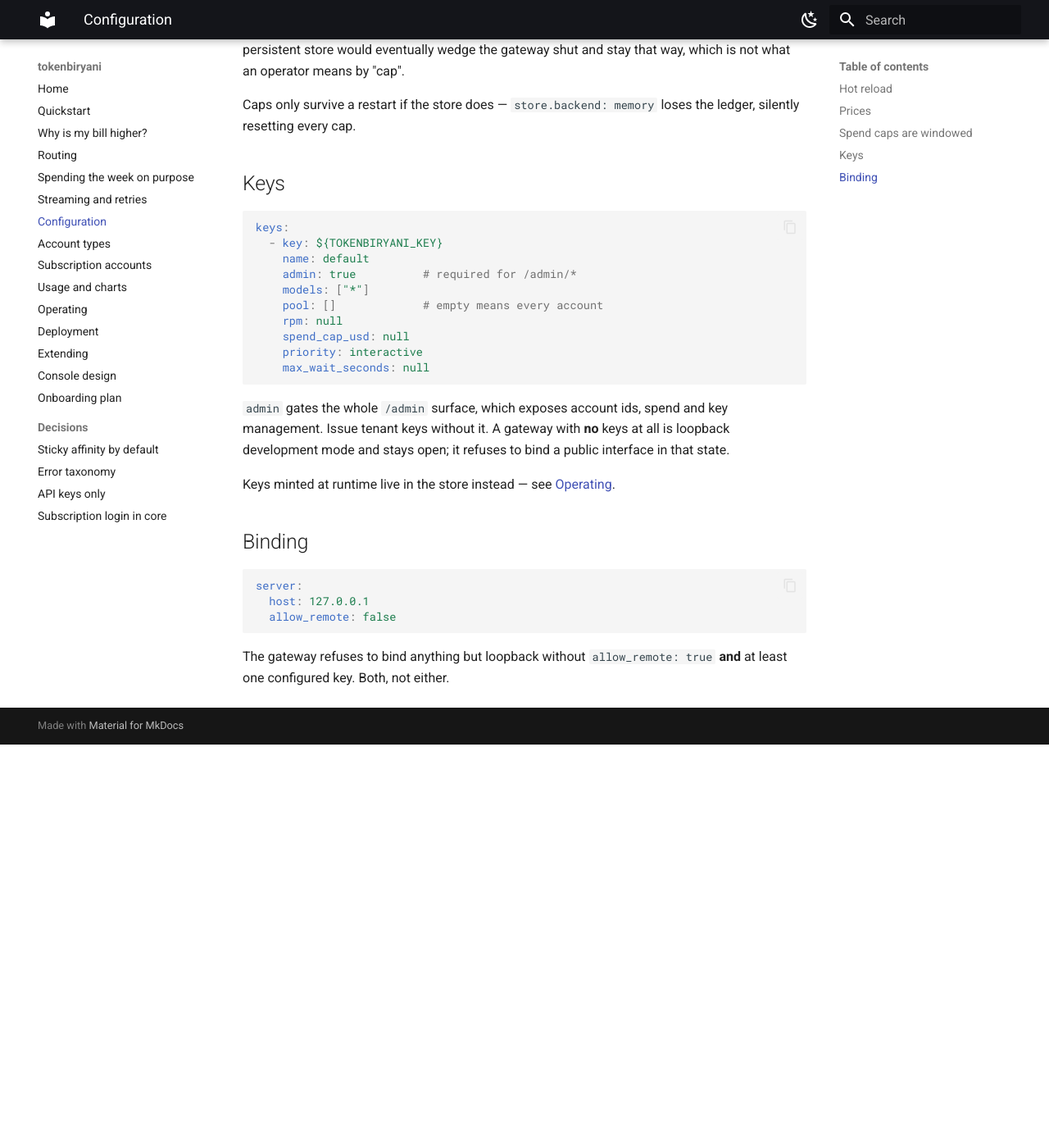
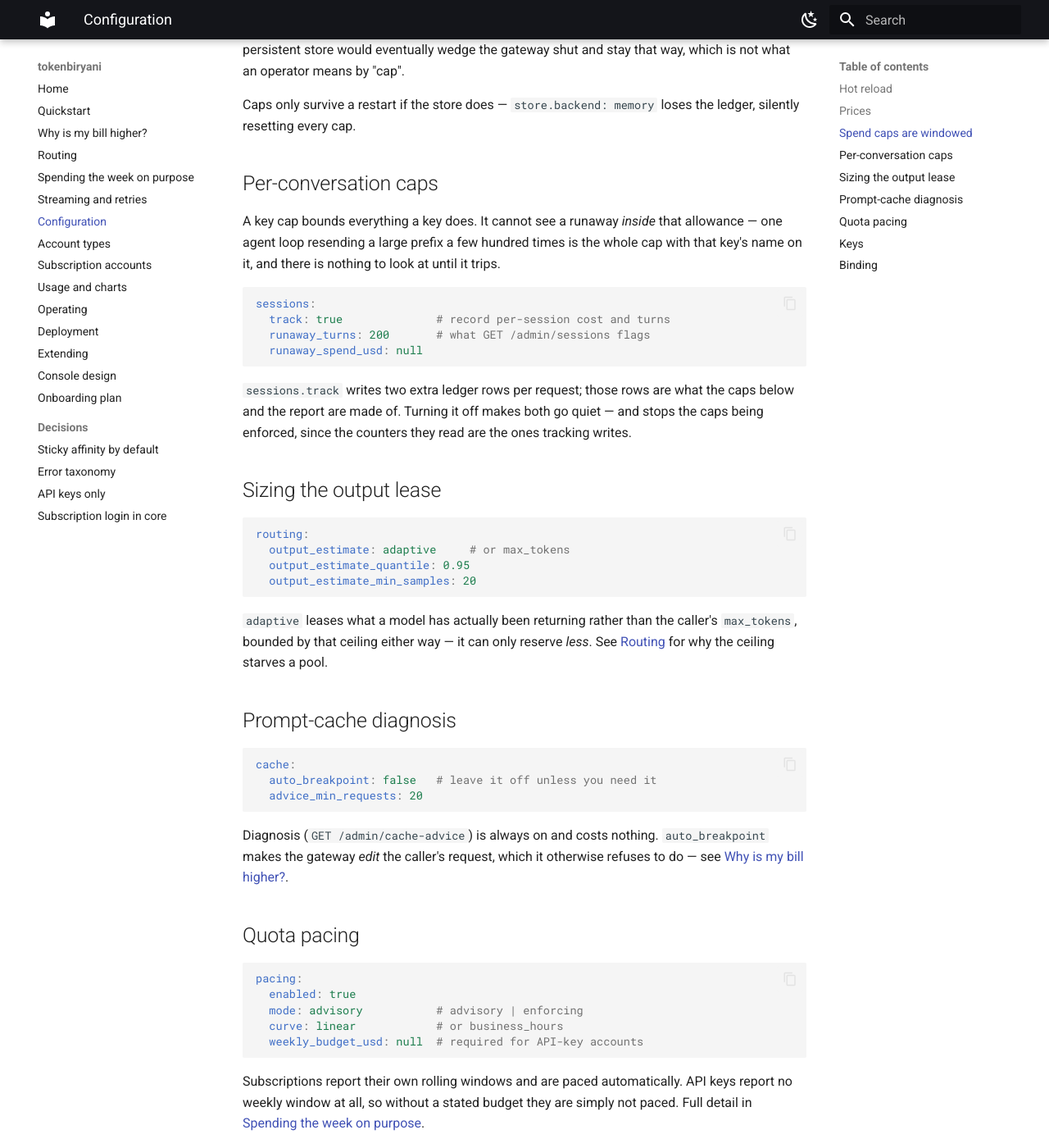
Before and after one commit to Abhi-shekes/tokenbiryani, an MkDocs documentation site: the page built from docs/configuration.md, in a window 1280 px wide and 1400 px high, scrolled down 1373 px. Shown: the whole window at 82% size. Built offline with MkDocs 1.6.1 and Material for MkDocs 9.7.7, drawn with Linux system fonts in a browser that asks for light colours; before the commit the page ends 2281 px from its top, so only the background shows below that; some of the changed text lies outside the part shown.

Commit message:
Document the new configuration where someone looks for it
configuration.md and operating.md are the two pages that claim to enumerate what
this thing has. Three config blocks and four endpoints landed without either
page hearing about it, which makes both pages quietly wrong rather than merely
incomplete — a reader who trusts them concludes the features do not exist.

Each new section says what the setting is for rather than restating its name in a
sentence, and points at the page that argues the case: routing.md for why leasing
a ceiling starves a pool, caching.md for why auto_breakpoint is the one edit this
gateway will make to a request, pacing.md for what a week's quota has to do with
anything.

````diff
--- a/docs/configuration.md
+++ b/docs/configuration.md
@@ -64,6 +64,62 @@ which is not what an operator means by "cap".
 Caps only survive a restart if the store does — `store.backend: memory` loses the
 ledger, silently resetting every cap.
 
+## Per-conversation caps
+
+A key cap bounds everything a key does. It cannot see a runaway *inside* that
+allowance — one agent loop resending a large prefix a few hundred times is the whole
+cap with that key's name on it, and there is nothing to look at until it trips.
+
+```yaml
+sessions:
+  track: true              # record per-session cost and turns
+  runaway_turns: 200       # what GET /admin/sessions flags
+  runaway_spend_usd: null
+```
+
+`sessions.track` writes two extra ledger rows per request; those rows are what the
+caps below and the report are made of. Turning it off makes both go quiet — and stops
+the caps being enforced, since the counters they read are the ones tracking writes.
+
+## Sizing the output lease
+
+```yaml
+routing:
+  output_estimate: adaptive     # or max_tokens
+  output_estimate_quantile: 0.95
+  output_estimate_min_samples: 20
+```
+
+`adaptive` leases what a model has actually been returning rather than the caller's
+`max_tokens`, bounded by that ceiling either way — it can only reserve *less*. See
+[Routing](routing.md#sizing-the-output-half) for why the ceiling starves a pool.
+
+## Prompt-cache diagnosis
+
+```yaml
+cache:
+  auto_breakpoint: false   # leave it off unless you need it
+  advice_min_requests: 20
+```
+
+Diagnosis (`GET /admin/cache-advice`) is always on and costs nothing.
+`auto_breakpoint` makes the gateway *edit* the caller's request, which it otherwise
+refuses to do — see [Why is my bill higher?](caching.md).
+
+## Quota pacing
+
+```yaml
+pacing:
+  enabled: true
+  mode: advisory           # advisory | enforcing
+  curve: linear            # or business_hours
+  weekly_budget_usd: null  # required for API-key accounts
+```
+
+Subscriptions report their own rolling windows and are paced automatically. API keys
+report no weekly window at all, so without a stated budget they are simply not paced.
+Full detail in [Spending the week on purpose](pacing.md).
+
 ## Keys
 
 ```yaml
@@ -75,6 +131,8 @@ keys:
     pool: []             # empty means every account
     rpm: null
     spend_cap_usd: null
+    session_cap_usd: null    # bounds one conversation
+    session_max_turns: null  # within this key's allowance
     priority: interactive
     max_wait_seconds: null
 ```
````
Also changed, not shown: docs/operating.md (+4 -0 lines).
